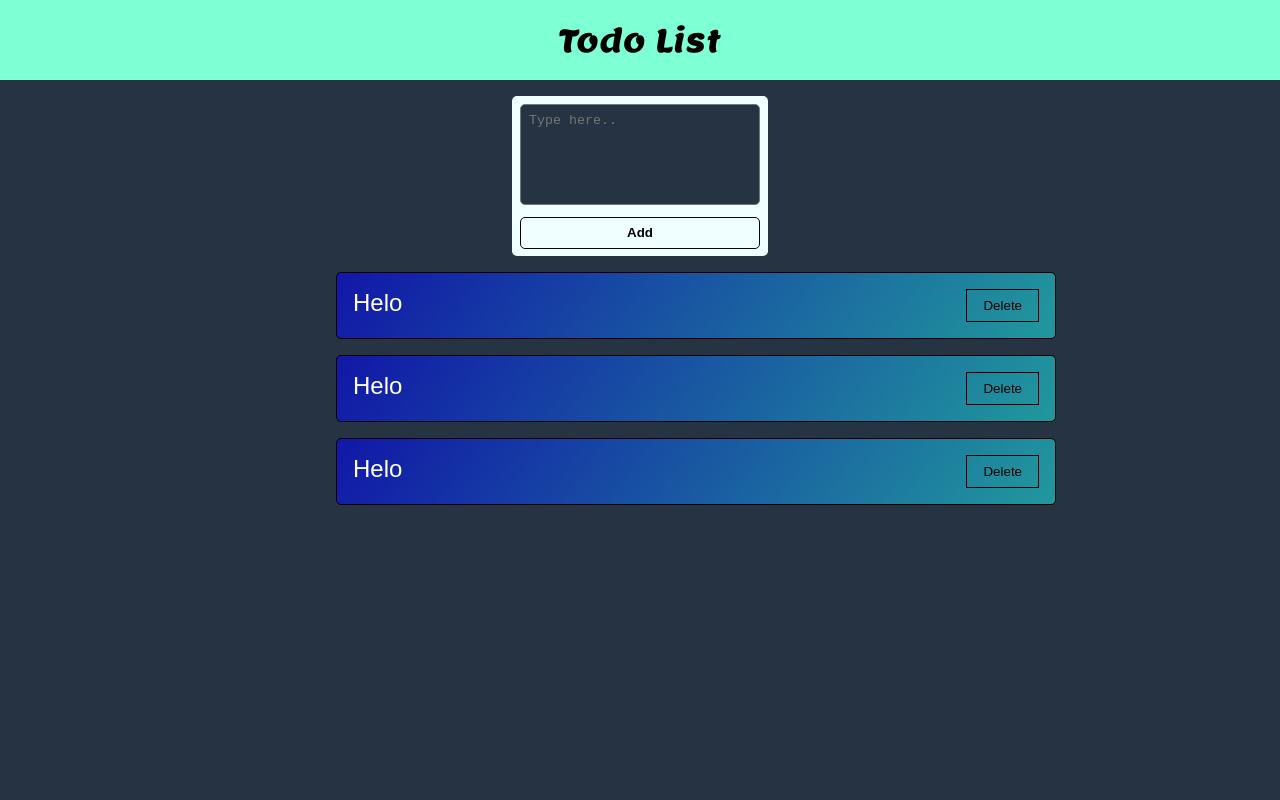
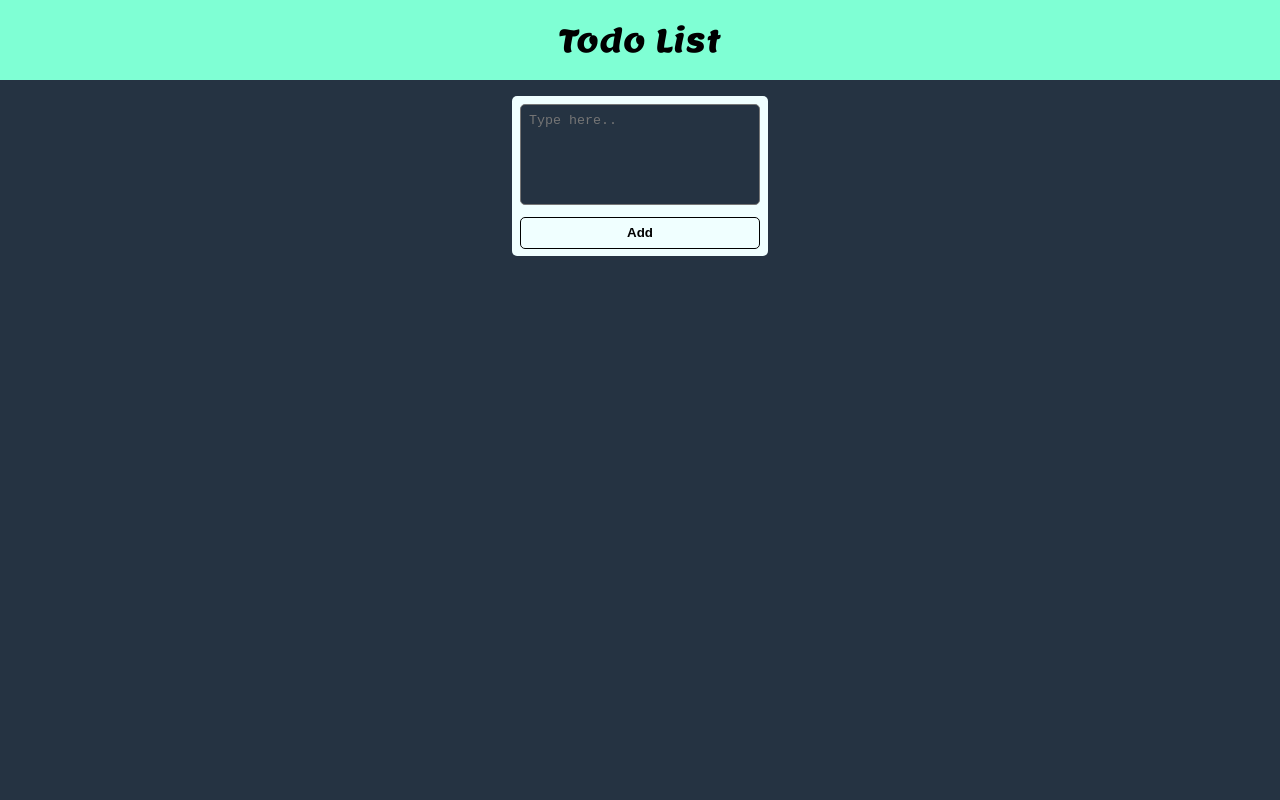
Before and after one commit to Hailekeh22/PERN-Stack-Todo, a React (Vite) app in the folder Todolist/: page / in a window 1280 px wide. Shown: the top 800 px of the page. Built offline with nearby package versions, Linux system fonts and the light colour scheme; a web font is replaced by a local one.

Commit message:
update showitems

```diff
--- a/Todolist/src/components/Main/Display/Show.jsx
+++ b/Todolist/src/components/Main/Display/Show.jsx
@@ -3,12 +3,13 @@ import './Show.css'
 import Card from './Card'
 
 function Show() {
+
+  const todoitems = [];
+
   return (
     <div>
       <div className='card-container'>
-        <Card />
-        <Card />
-        <Card />
+
       </div>
     </div>
   )
```
